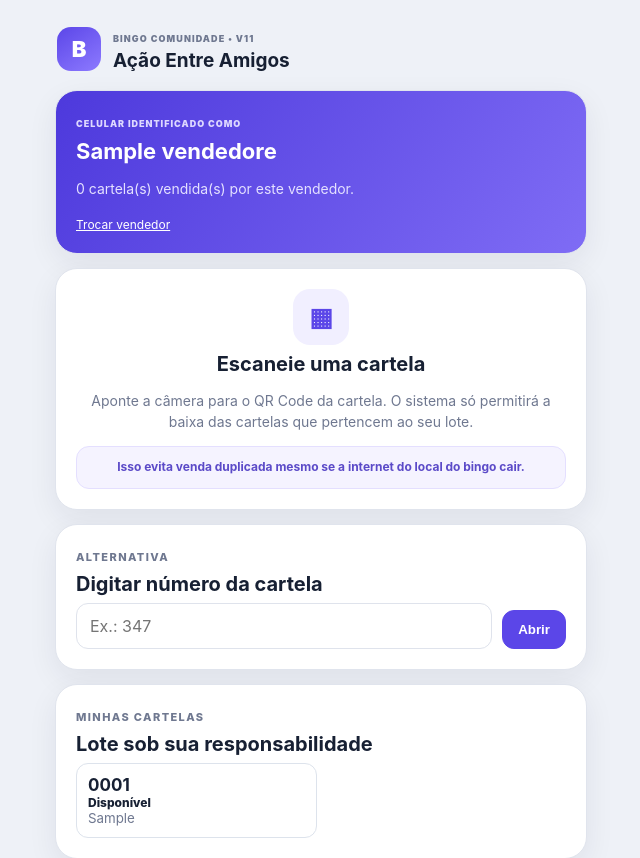
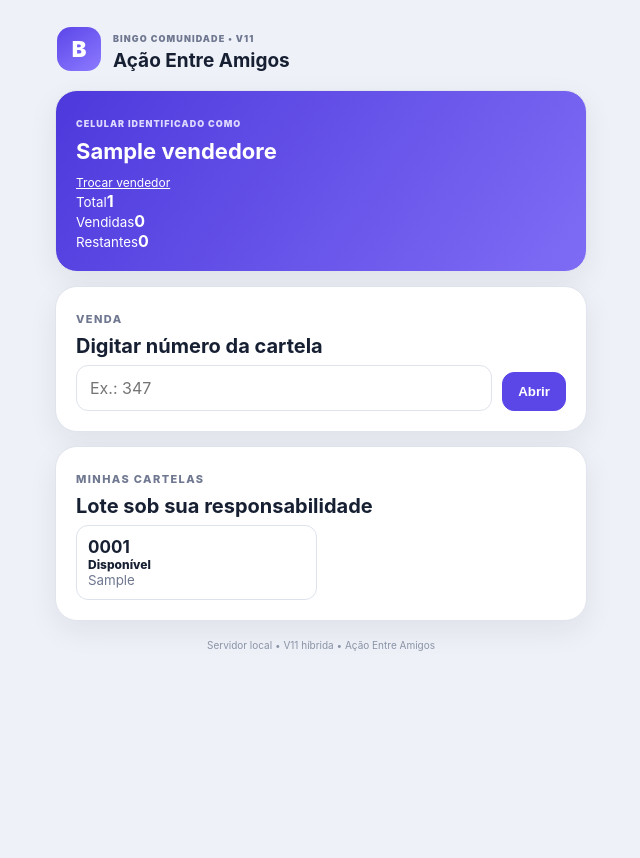
Before and after one commit to neibarbosa0692/bingo-comunidade-online, a Flask app: page /mobile in a window 1280 px wide. Shown: the top 858 px of the page, without its empty margins (319-959 px from the left). After the commit the page ends 651 px from the top, so only its background shows below. Run offline with Flask 3, Linux system fonts and the light colour scheme; the visitor is signed in with stand-in values (Sample User, id 1); data comes from the database, SQL or seed files in the repository; tables that the repository leaves empty hold one stand-in row (values such as "Sample post").

Commit message:
Add files via upload

```diff
--- a/templates/mobile_home.html
+++ b/templates/mobile_home.html
@@ -4,9 +4,19 @@
 {% with messages = get_flashed_messages(with_categories=true) %}{% if messages %}<div class="flash-wrap">{% for category,message in messages %}<div class="flash {{ category }}">{{ message }}</div>{% endfor %}</div>{% endif %}{% endwith %}
 {% if vendas_fechadas %}<div class="mobile-closed-banner">🔒 Vendas encerradas para o sorteio</div>{% endif %}
 {% if vendedor %}
-<section class="mobile-welcome"><span>CELULAR IDENTIFICADO COMO</span><h2>{{ vendedor.nome }}</h2><p>{{ vendidas }} cartela(s) vendida(s) por este vendedor.</p><a href="{{ url_for('mobile_sair') }}">Trocar vendedor</a></section>
-<section class="mobile-card action-mobile"><div class="mobile-icon">▦</div><h3>Escaneie uma cartela</h3><p>Aponte a câmera para o QR Code da cartela. O sistema só permitirá a baixa das cartelas que pertencem ao seu lote.</p><div class="mobile-note">Isso evita venda duplicada mesmo se a internet do local do bingo cair.</div></section>
-<section class="mobile-card"><span class="eyebrow">ALTERNATIVA</span><h3>Digitar número da cartela</h3><form action="{{ url_for('mobile_abrir_cartela') }}" method="post" class="inline-form"><input type="number" name="numero" min="1" placeholder="Ex.: 347" required><button class="btn btn-primary">Abrir</button></form></section>
+<section class="mobile-welcome seller-summary">
+  <div class="seller-identity">
+    <span>CELULAR IDENTIFICADO COMO</span>
+    <h2>{{ vendedor.nome }}</h2>
+    <a href="{{ url_for('mobile_sair') }}">Trocar vendedor</a>
+  </div>
+  <div class="seller-balance" aria-label="Balanço das cartelas">
+    <div class="seller-balance-item"><small>Total</small><strong>{{ total_cartelas }}</strong></div>
+    <div class="seller-balance-item"><small>Vendidas</small><strong>{{ vendidas }}</strong></div>
+    <div class="seller-balance-item"><small>Restantes</small><strong>{{ restantes }}</strong></div>
+  </div>
+</section>
+<section class="mobile-card"><span class="eyebrow">VENDA</span><h3>Digitar número da cartela</h3><form action="{{ url_for('mobile_abrir_cartela') }}" method="post" class="inline-form"><input type="number" name="numero" min="1" placeholder="Ex.: 347" required><button class="btn btn-primary">Abrir</button></form></section>
 <section class="mobile-card"><span class="eyebrow">MINHAS CARTELAS</span><h3>Lote sob sua responsabilidade</h3><div class="mobile-card-list">{% for c in minhas %}<a href="{{ url_for('mobile_cartela',evento_id=evento.id,numero=c.numero) }}" class="mobile-card-item {{ c.status }}"><b>{{ '%04d'|format(c.numero) }}</b><span>{% if c.status=='vendida' %}Vendida{% else %}Disponível{% endif %}</span>{% if c.comprador %}<small>{{ c.comprador }}</small>{% endif %}</a>{% else %}<p class="muted">Nenhuma cartela atribuída a este vendedor.</p>{% endfor %}</div></section>
 {% else %}
 <section class="mobile-card"><span class="eyebrow">ACESSO DO VENDEDOR</span><h2>Identifique-se para vender</h2>
```
